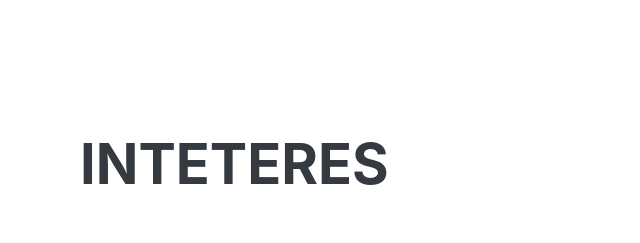
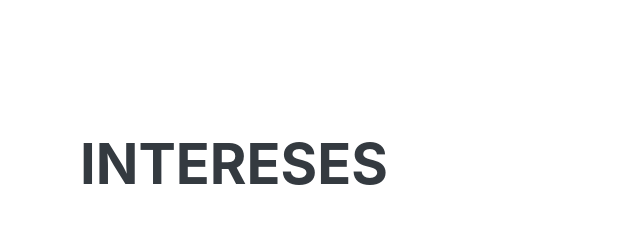
Before and after one commit to GuillermoAsir/PorfolioHTML, a plain HTML site: page index.html in a window 1280 px wide. Shown: the part 5540-5783 px from the top of the page, 288-928 px from the left. Drawn offline with nearby package versions, Linux system fonts and the light colour scheme; a web font is replaced by a local one.

Commit message:
corrección

```diff
--- a/index.html
+++ b/index.html
@@ -257,7 +257,7 @@
             <!-- Interests-->
             <section class="resume-section" id="interests">
                 <div class="resume-section-content">
-                    <h2 class="mb-5">Inteteres</h2>
+                    <h2 class="mb-5">Intereses</h2>
                     <p>Tengo un profundo interés en la ciberseguridad, especialmente en áreas como el hacking ético y el team blue (defensa cibernética). Mi objetivo es mantenerme en constante formación dentro de este amplio campo, lo cual me permitirá convertirme en un profesional altamente capacitado. Aspiro a ofrecer mi experiencia para ayudar a empresas y usuarios a gestionar y mejorar su seguridad cibernética, previniendo y mitigando posibles amenazas.</p>
                 </div>
             </section>
```
